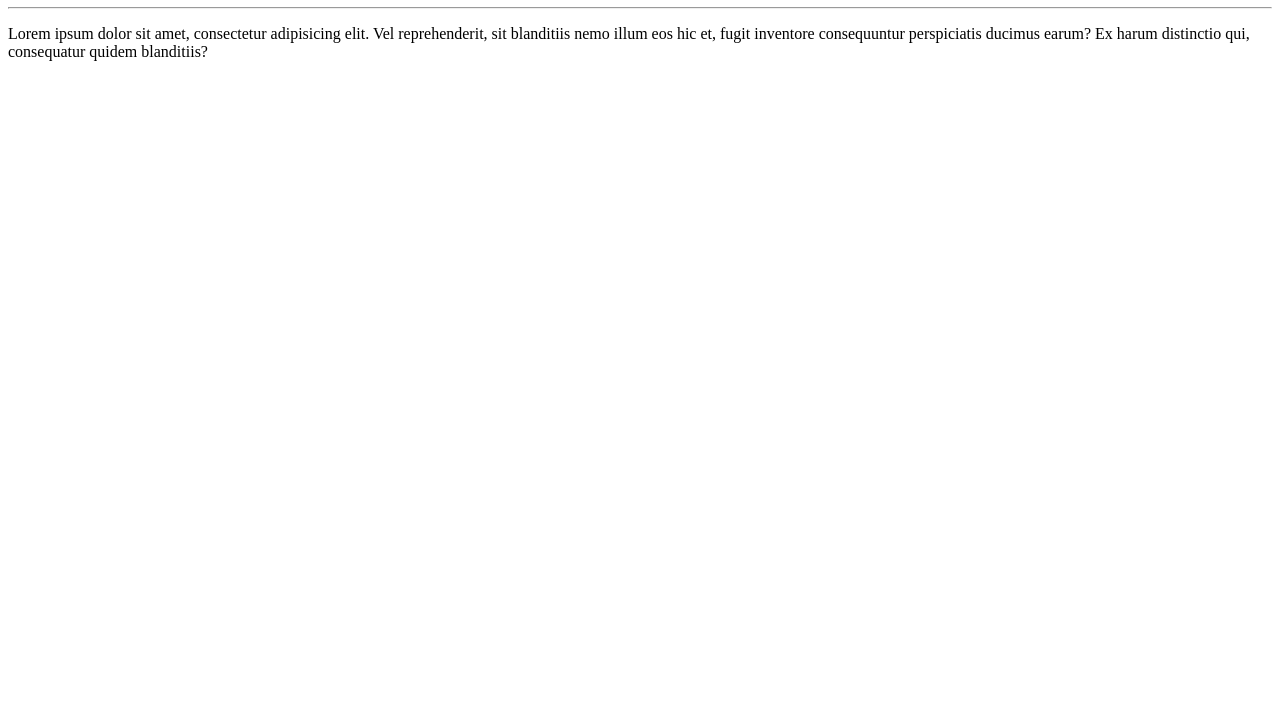
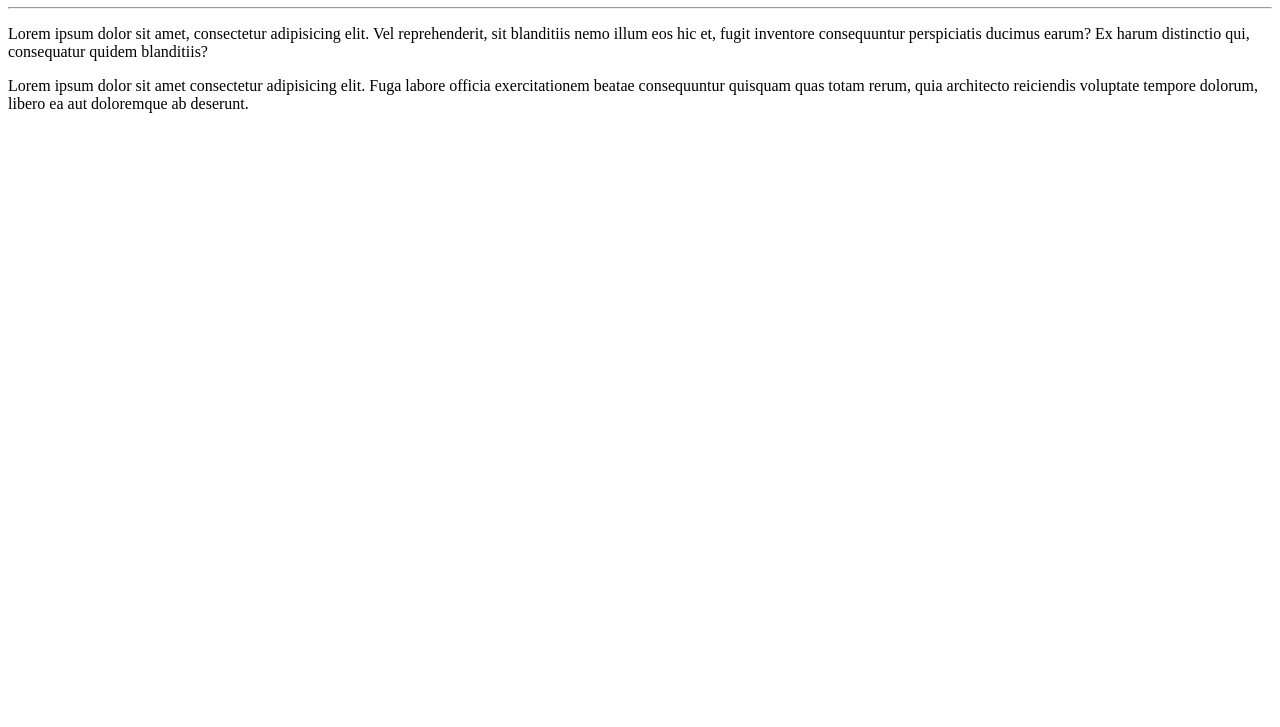
Before and after one commit to Dev-Emilio/Teste, a plain HTML site: page site-exemplo/index.html in a window 1280 px wide. Shown: the part 73-800 px from the top of the page. Drawn offline with Linux system fonts and the light colour scheme.

Commit message:
adicionei um paragrafo

```diff
--- a/site-exemplo/index.html
+++ b/site-exemplo/index.html
@@ -9,5 +9,6 @@
     <h1>Ola, mundo</h1>
     <hr>
     <p>Lorem ipsum dolor sit amet, consectetur adipisicing elit. Vel reprehenderit, sit blanditiis nemo illum eos hic et, fugit inventore consequuntur perspiciatis ducimus earum? Ex harum distinctio qui, consequatur quidem blanditiis?</p>
+    <p>Lorem ipsum dolor sit amet consectetur adipisicing elit. Fuga labore officia exercitationem beatae consequuntur quisquam quas totam rerum, quia architecto reiciendis voluptate tempore dolorum, libero ea aut doloremque ab deserunt.</p>
 </body>
 </html>
```
